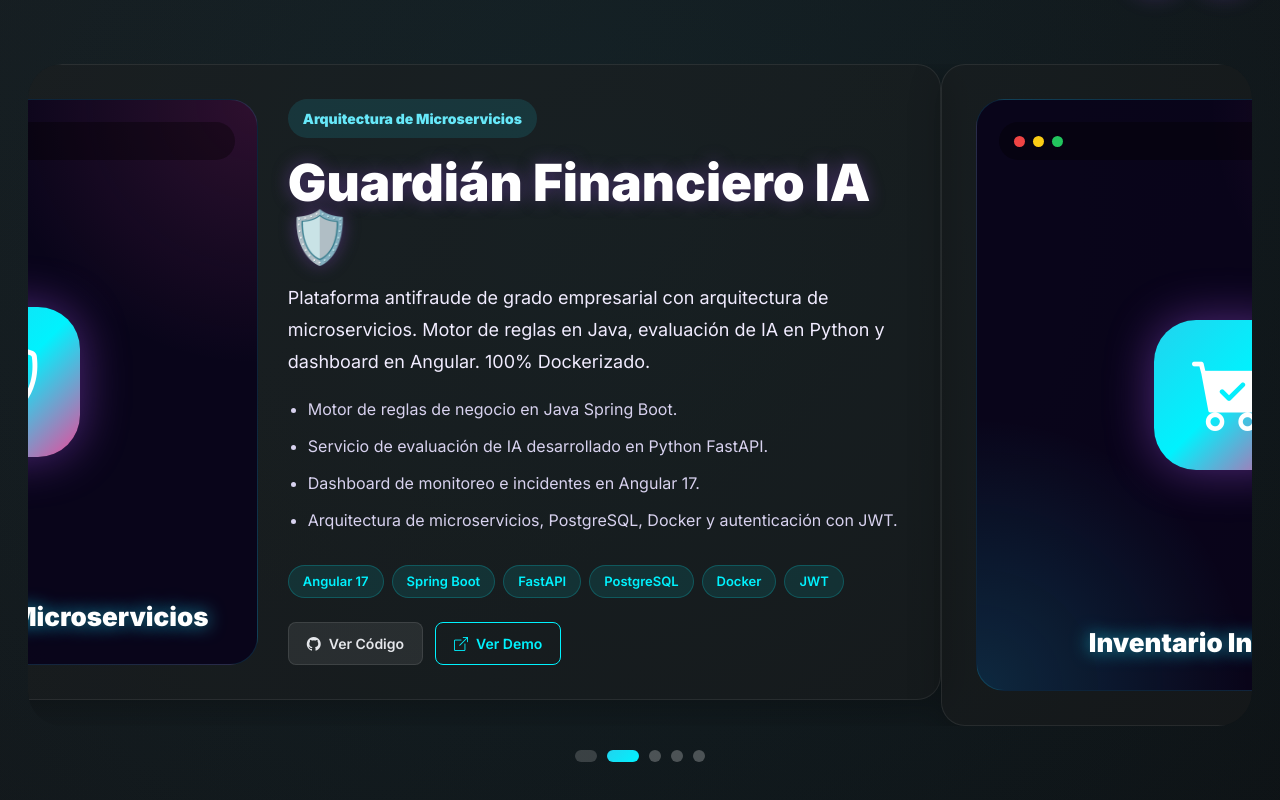
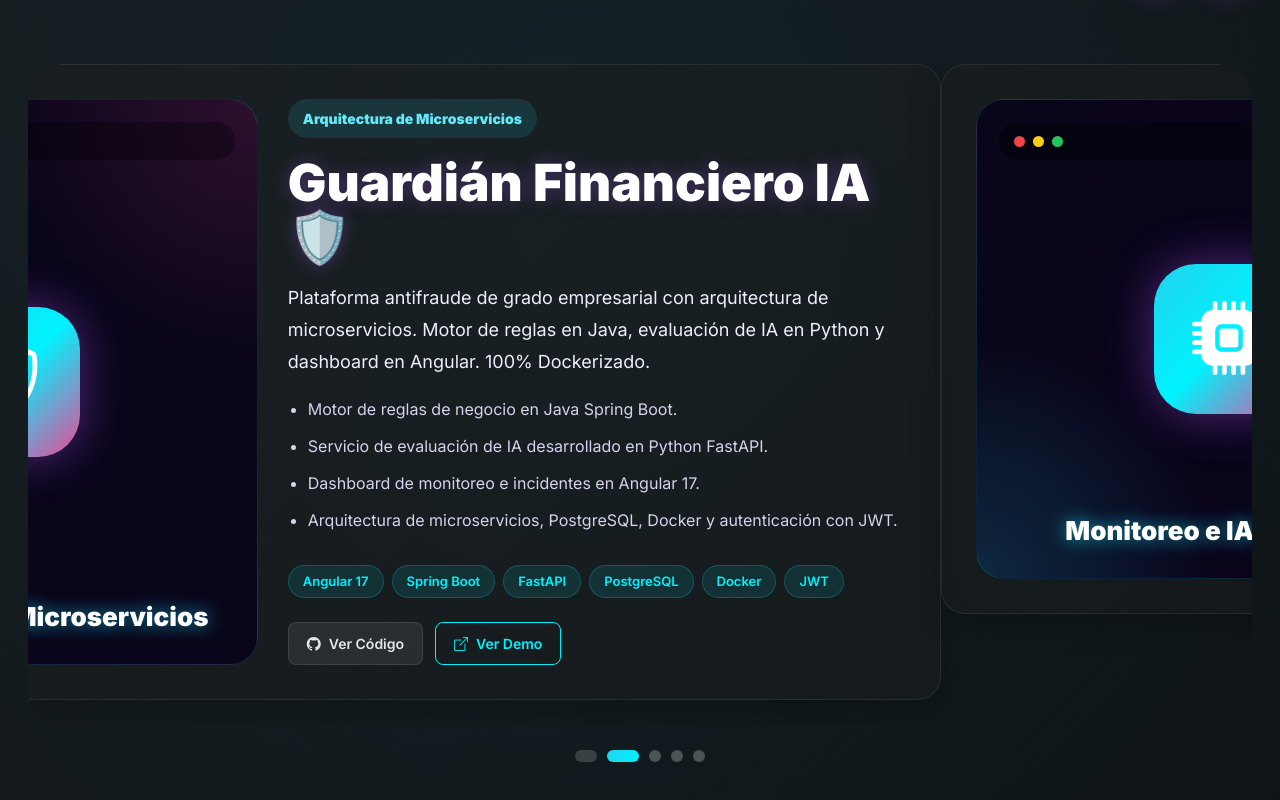
Before and after one commit to Brayan1262/portafolio-brayan, an Angular app: page / in a window 1280 px wide. Shown: the part 4002-4802 px from the top of the page. Built offline with nearby package versions, Linux system fonts and the light colour scheme.

Commit message:
Actualizar portafolio con proyecto Centinela TI y eliminar Buki Booking

```diff
--- a/src/app/app.ts
+++ b/src/app/app.ts
@@ -79,6 +79,21 @@ export class App implements OnInit, OnDestroy, AfterViewInit {
       tags: ['Angular 17', 'Spring Boot', 'FastAPI', 'PostgreSQL', 'Docker', 'JWT']
     },
     {
+      title: 'Centinela TI 🛡️',
+      category: 'Monitoreo e IA Predictiva',
+      url: 'https://github.com/Brayan1262/centinela-ti',
+      icon: 'bi-cpu-fill',
+      description:
+        'Centro de mando predictivo y plataforma SaaS de grado Enterprise para el monitoreo de servidores en tiempo real con Inteligencia Artificial.',
+      points: [
+        'Comunicación en tiempo real mediante WebSockets (STOMP).',
+        'Modelo de Machine Learning en Python para predecir uso de memoria.',
+        'Frontend SPA interactivo con efectos Glassmorphism y alertas en tiempo real.',
+        'Ecosistema dockerizado con microservicios en Java Spring Boot y Postgres.'
+      ],
+      tags: ['Java 21', 'Spring Boot', 'Python', 'WebSockets', 'Docker', 'PostgreSQL']
+    },
+    {
       title: 'IA Inventario Inteligente',
       category: 'Inventario Inteligente',
       url: 'https://github.com/Brayan1262/IA-inventario-inteligente',
@@ -92,21 +107,6 @@ export class App implements OnInit, OnDestroy, AfterViewInit {
         'Frontend en Angular conectado a backend Java Spring Boot mediante API REST.'
       ],
       tags: ['Angular', 'Spring Boot', 'MySQL', 'API REST', 'Inventario', 'IA']
-    },
-    {
-      title: 'Buki Booking App',
-      category: 'Sistema de Reservas',
-      url: 'https://github.com/Brayan1262/buki-booking-app',
-      icon: 'bi-calendar-check-fill',
-      description:
-        'Aplicación web moderna orientada a la gestión eficiente de reservas, citas y disponibilidad de servicios.',
-      points: [
-        'Gestión de disponibilidad y franjas horarias configurables.',
-        'Panel de administración y control de reservas en tiempo real.',
-        'Desarrollo Full Stack enfocado en la experiencia de usuario.',
-        'Integración con base de datos relacional y autenticación segura.'
-      ],
-      tags: ['Angular', 'Spring Boot', 'PostgreSQL', 'JWT', 'Docker']
     },
     {
       title: 'Sistema de Asistencia Facial',
```
